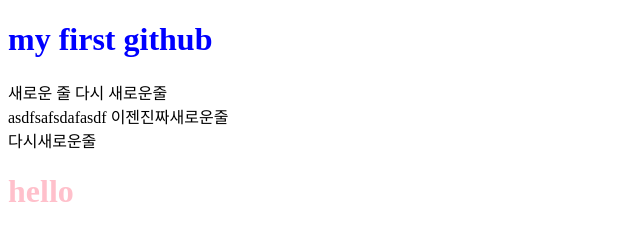
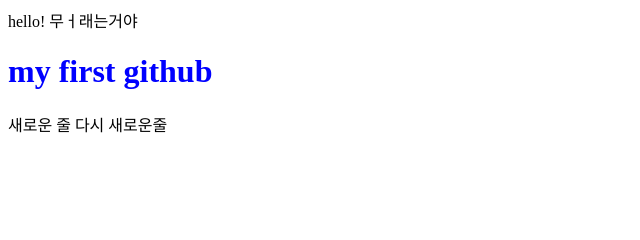
Before and after one commit to kjuni1914/WebProgramming, a plain HTML site: page index.html in a window 1280 px wide. Shown: the whole page, without its empty margins (0-640 px from the left). Drawn offline with Linux system fonts and the light colour scheme.

Commit message:
ICANTUNDERSTAND

```diff
--- a/index.html
+++ b/index.html
@@ -6,12 +6,8 @@
         <title>Title</title>
     </head>
     <body>
+        hello! 무ㅓ래는거야
         <h1 style="color: blue">my first github</h1>
-        새로운 줄 다시 새로운줄<br>
-        asdfsafsdafasdf
-        이젠진짜새로운줄
-        <br>
-        다시새로운줄
-        <h1 style="color: pink">hello </h1>
+        새로운 줄 다시 새로운줄
     </body>
 </html>
```
